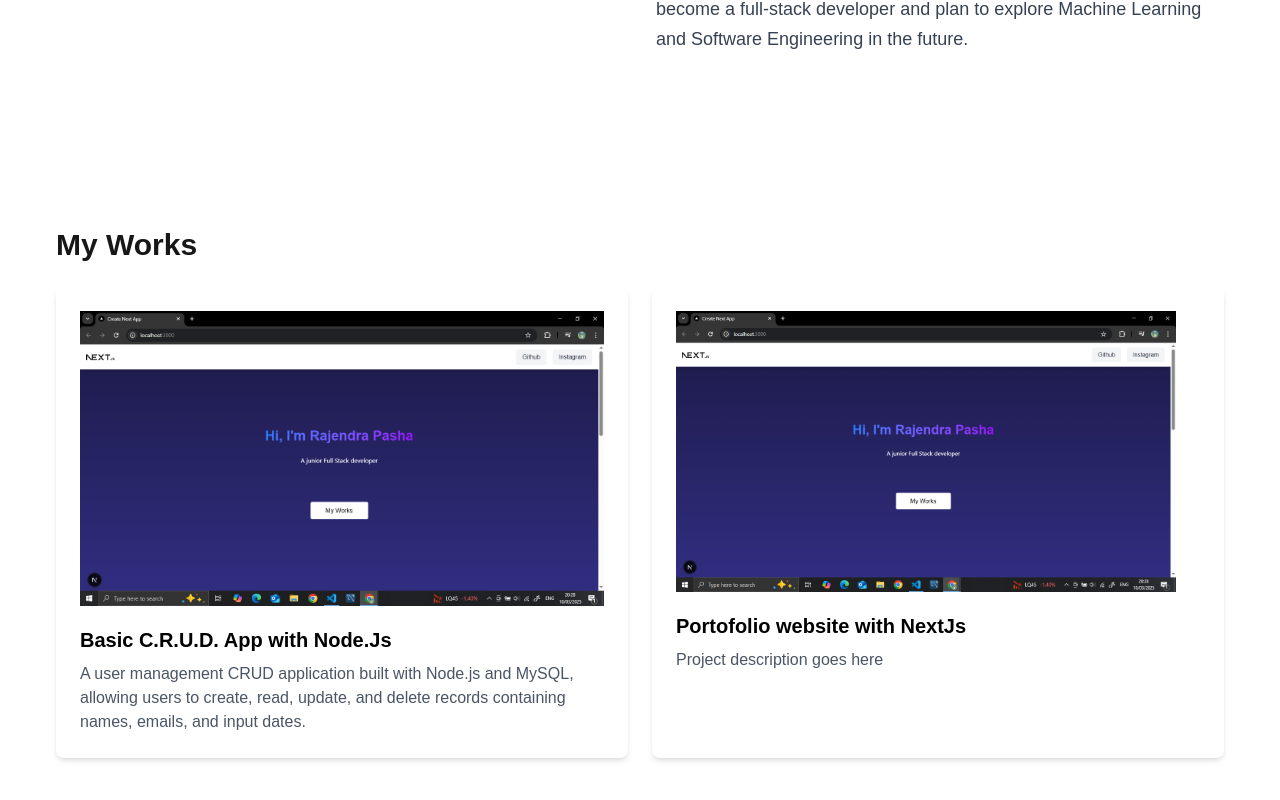
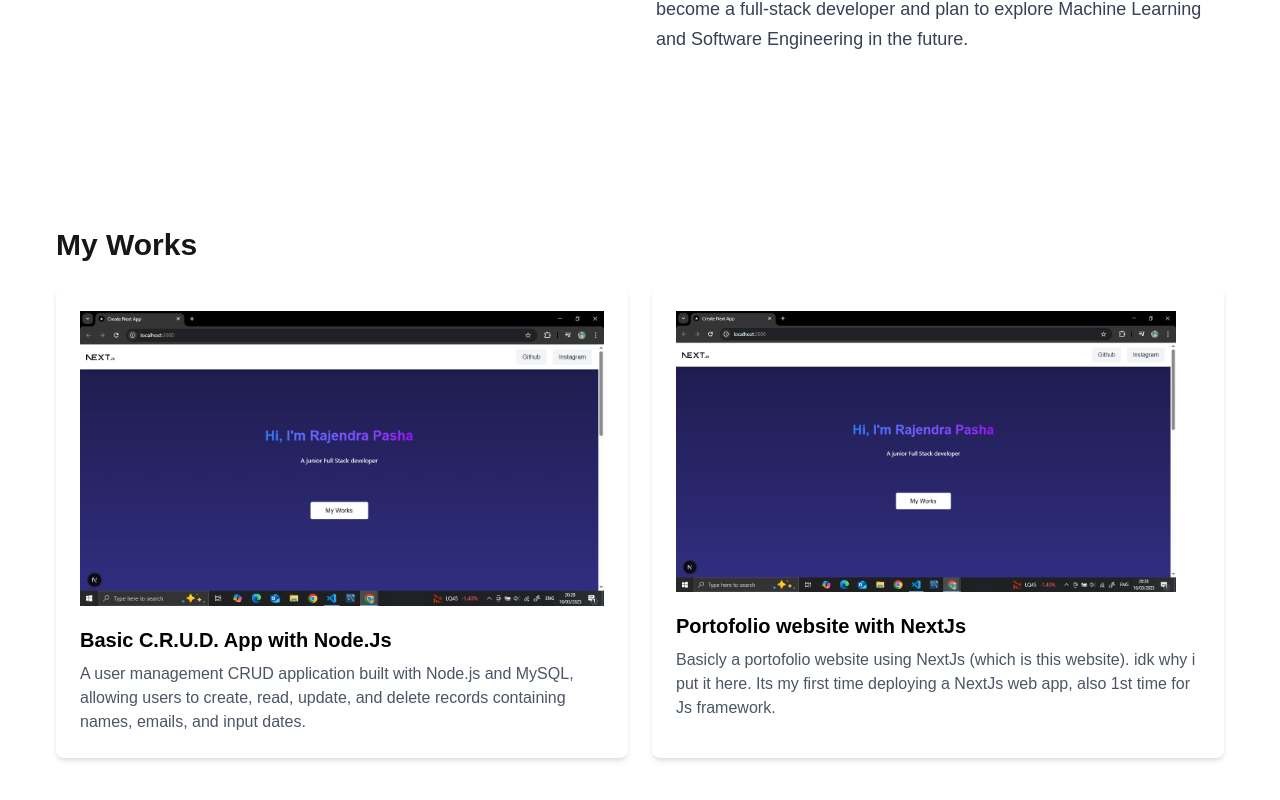
Before and after one commit to Vtolin/NextJs, a Next.js app: page / in a window 1280 px wide. Shown: the part 1107-1907 px from the top of the page. Built offline with nearby package versions, Linux system fonts and the light colour scheme.

Commit message:
edited project 2 desc

```diff
--- a/app/components/components/Works.tsx
+++ b/app/components/components/Works.tsx
@@ -16,7 +16,9 @@ const work = () => {
             <div className="bg-white p-6 rounded-lg shadow-md w-[100%] text-black" id="works">
                 <Image src="/porto.png" alt="portoapp" width={500} height={300} className="pb-[20px]" />
                 <h3 className="text-xl font-semibold mb-2">Portofolio website with NextJs</h3>
-                <p className="text-gray-600">Project description goes here</p>
+                <p className="text-gray-600">Basicly a portofolio website using NextJs (which is this website). idk why i put it here.
+                    Its my first time deploying a NextJs web app, also 1st time for Js framework.
+                </p>
             </div>
         </div>
     </section>
```
